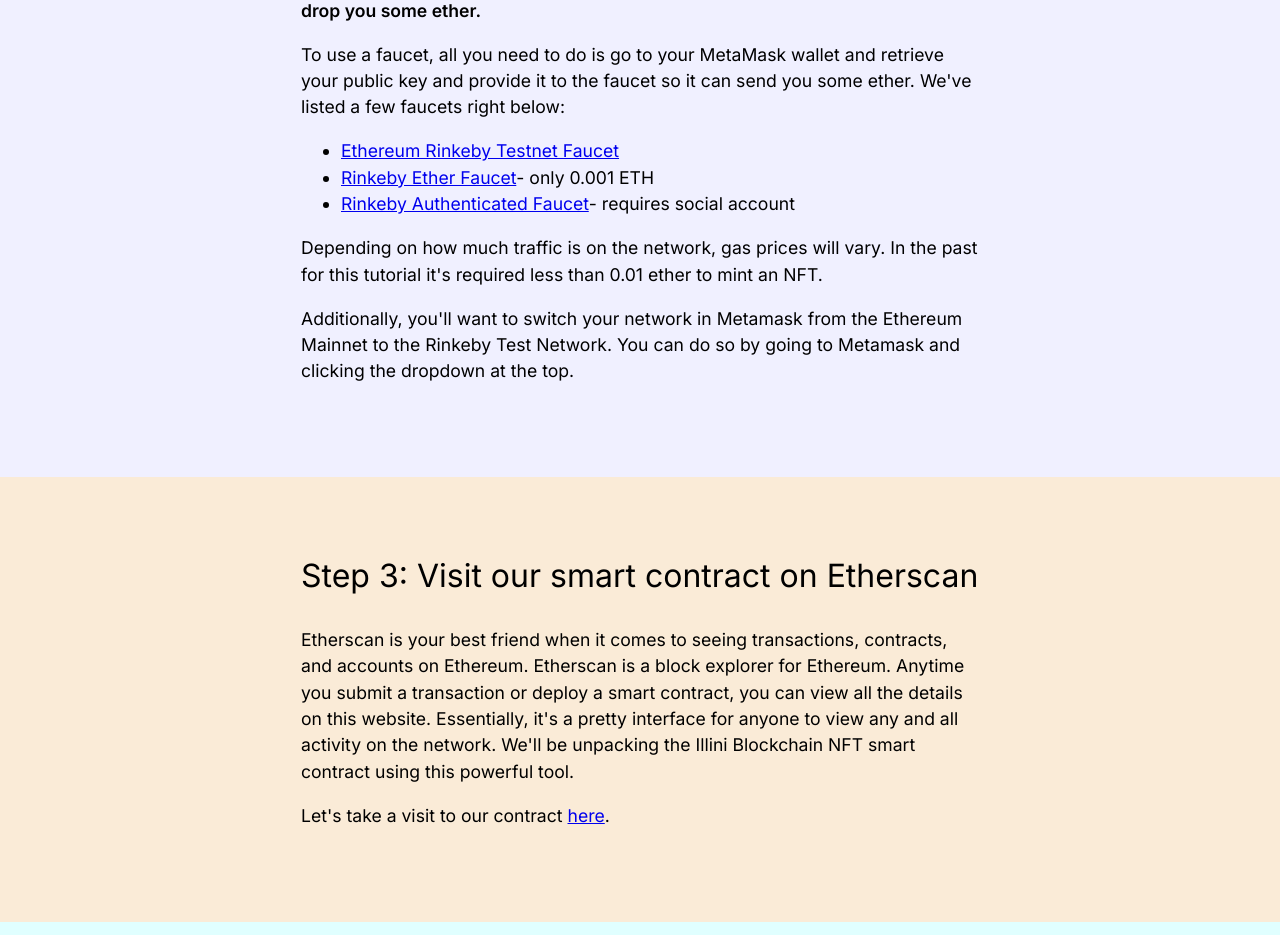
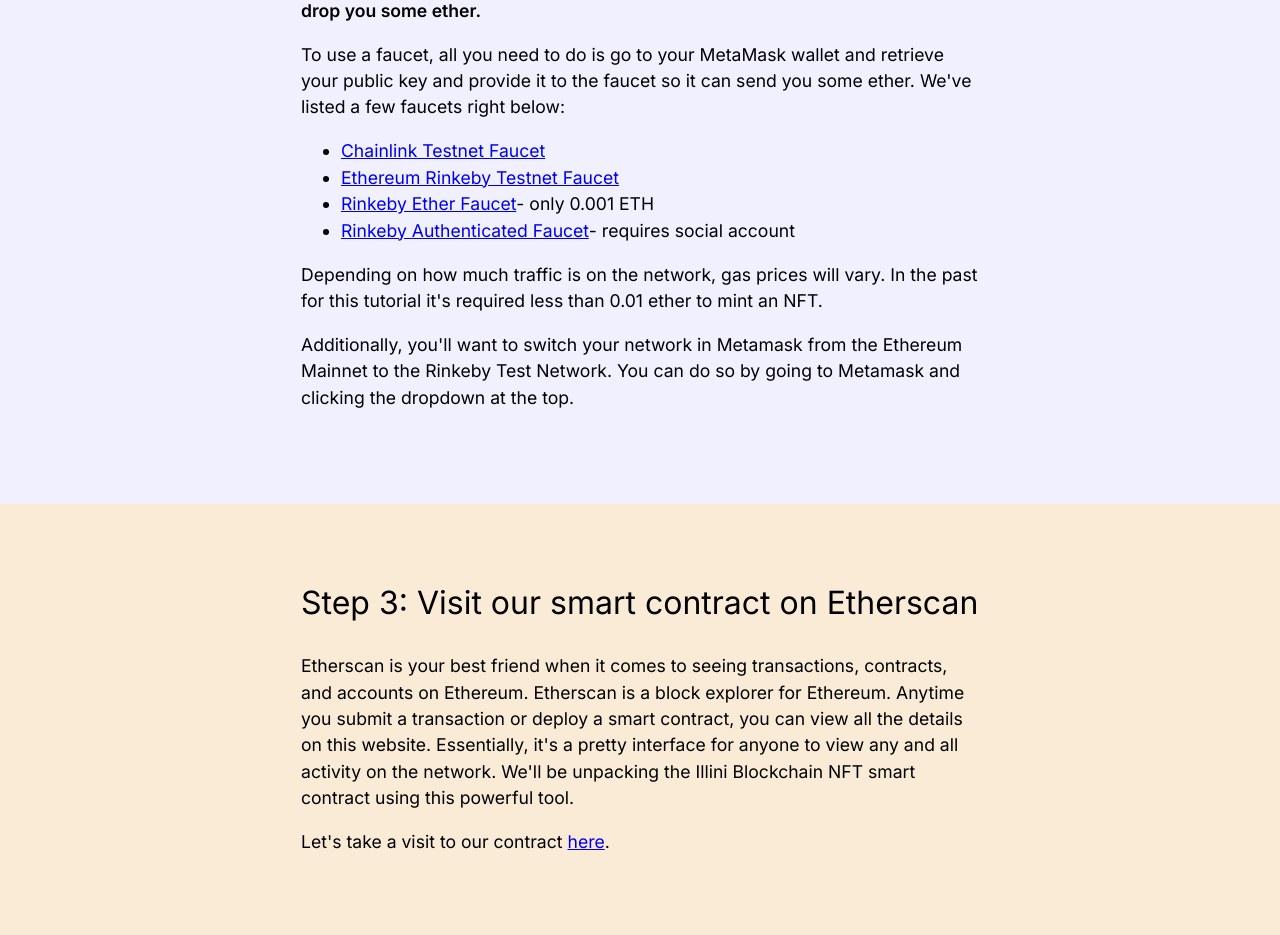
Before and after one commit to IlliniBlockchain/nft-mint, a Next.js app in the folder frontend/: page /guide in a window 1280 px wide. Shown: the part 1860-2795 px from the top of the page. Built offline with nearby package versions, Linux system fonts and the light colour scheme.

Commit message:
Update guide.js

```diff
--- a/frontend/pages/guide.js
+++ b/frontend/pages/guide.js
@@ -93,6 +93,11 @@
           and provide it to the faucet so it can send you some ether. We've listed a few faucets right below:
         </p>
         <ul>
+           <li>
+            <a href="https://faucets.chain.link/" target="_blank">
+                Chainlink Testnet Faucet
+            </a>
+          </li>
           <li>
             <a href="https://testnet.help/en/ethfaucet/rinkeby" target="_blank">
               Ethereum Rinkeby Testnet Faucet
```
